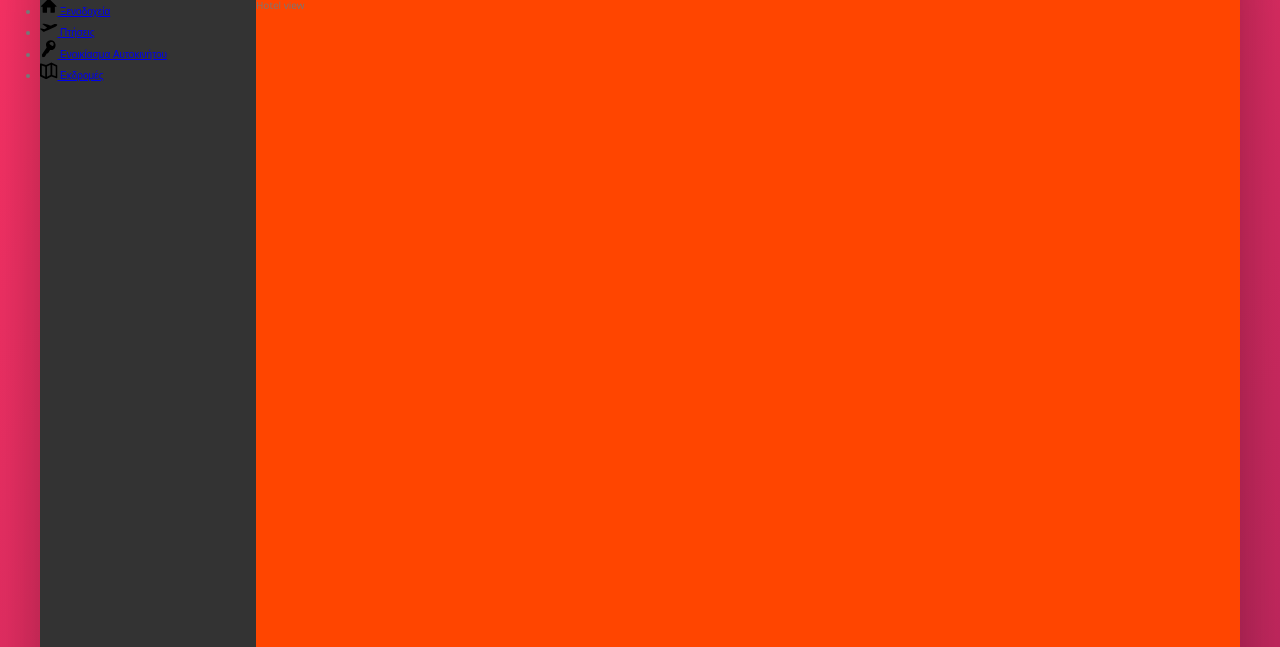
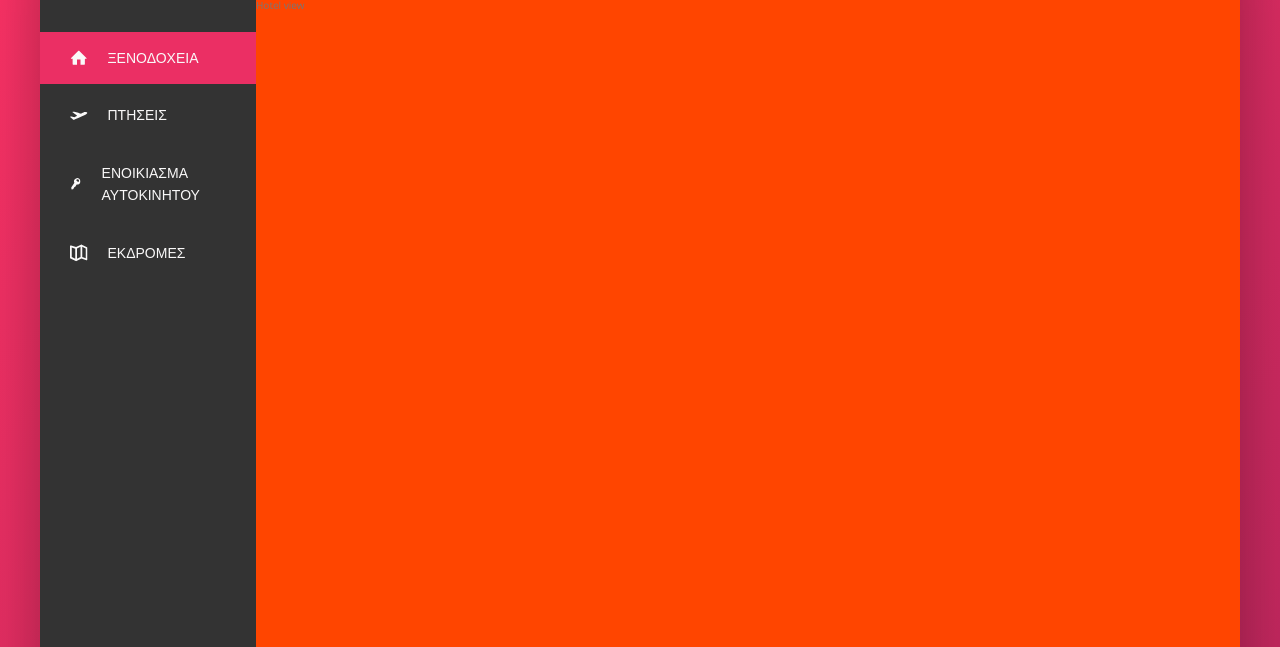
Before and after one commit to Panagiip1/Advanced-css-and-sass-Trillo-Project, a website: page index.html in a window 1280 px wide. Shown: the part 153-800 px from the top of the page. Drawn offline with nearby package versions, Linux system fonts and the light colour scheme.

Commit message:
Building the Navigation - Part 2

```diff
--- a/index.html
+++ b/index.html
@@ -49,12 +49,12 @@
             <div class="content">
                 <nav class="sidebar">
                     <ul class="side-nav">
-                        <li class="side-nav__item">
+                        <li class="side-nav__item side-nav__item--active">
                             <a href="#" class="side-nav__link">
                                 <svg class="side-nav__icon">
                                     <use xlink:href="img/sprite.svg#icon-home"></use>
                                 </svg>
-                                <span>Ξενοδοχεία</span>
+                                <span>Ξενοδοχεια</span>
                             </a>
                         </li>
                         <li class="side-nav__item">
@@ -62,7 +62,7 @@
                                 <svg class="side-nav__icon">
                                     <use xlink:href="img/sprite.svg#icon-aircraft-take-off"></use>
                                 </svg>
-                                <span>Πτήσεις</span>
+                                <span>Πτησεις</span>
                             </a>
                         </li>
                         <li class="side-nav__item">
@@ -70,7 +70,7 @@
                                 <svg class="side-nav__icon">
                                     <use xlink:href="img/sprite.svg#icon-key"></use>
                                 </svg>
-                                <span>Ενοικίασμα Αυτοκινήτου</span>
+                                <span>Ενοικιασμα Αυτοκινητου</span>
                             </a>
                         </li>
                         <li class="side-nav__item">
@@ -78,7 +78,7 @@
                                 <svg class="side-nav__icon">
                                     <use xlink:href="img/sprite.svg#icon-map"></use>
                                 </svg>
-                                <span>Εκδρομές</span>
+                                <span>Εκδρομες</span>
                             </a>
                         </li>
                     </ul>
--- a/sass/_components.scss
+++ b/sass/_components.scss
@@ -133,17 +133,67 @@
 
 /* SIDE Navigation */
 .side-nav {
+	font-size: 1.4rem;
+	list-style: none;
+	margin-top: 3.5rem;
+
 	&__item {
+		position: relative;
 
+		&:not(:last-child) {
+			margin-bottom: .5rem;
+		}
 	}
 
-	&__link {
+	&__item::before {
+		content: "";
+		position: absolute;
+		top: 0;
+		left: 0;
+		height: 100%;
+		width: 3px;
+		background-color: var(--color-primary);
+		/* Ayto einai to normal scale (prin to hover) */
+		transform: scaleY(0);
+		/* Kathos kanoume to scale blepoume oti to hover arxisei
+		sto to meso kai paei sta akra bottom kai up (epeidh kanoume scale ws pros Y*/
+		transition: transform .2s, width .4s cubic-bezier(1,0,0,1) .2s,
+							  background-color .1s;
+	}
 
+	&__item:hover::before,
+	&__item--active::before {
+		/* Molis kanoume to hover */
+		transform: scaleY(1);
+		/* to kanoume 100% giati theloume na piasei olo item, to hover effect */
+		width: 100%;
+	}
+
+	&__item:active::before {
+		background-color: var(--color-grey-light);
+	}
+
+	&__link:link,
+	&__link:visited {
+		color: var(--color-grey-light-1);
+		text-decoration: none;
+		text-transform: uppercase;
+		display: block;
+		padding: 1.5rem 3rem;
+		/* Bazoume z-index gia na fainetai mprosta (na uperkaluptei ta ypopoipa) */
+		position: relative; /* mono me relative position douleuei to z-index */
+		z-index: 10;
+
+		/* align the icon with text ertically */
+		display: flex;
+		align-items: center;
 	}
 
 	&__icon {
 		width: 1.75rem;
 		height: 1.75rem;
+		margin-right: 2rem;
+		fill: currentColor;
 	}
 }
 
```
Also changed, not shown: css/style.css.
